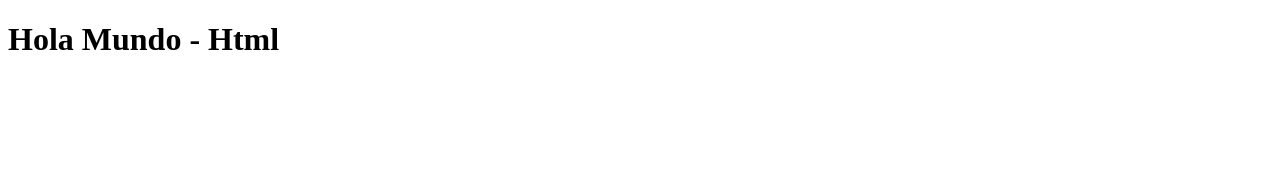
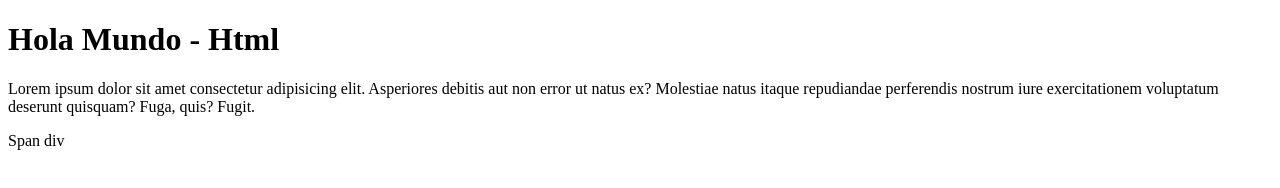
Before and after one commit to JulverJahir/git-course-test, a plain HTML site: page index.html in a window 1280 px wide. Drawn offline with Linux system fonts and the light colour scheme.

Commit message:
ahora el index.html tiene codigo html

```diff
--- a/index.html
+++ b/index.html
@@ -8,5 +8,7 @@
 </head>
 <body>
     <h1>Hola Mundo - Html</h1>
+    <p>Lorem ipsum dolor sit amet consectetur adipisicing elit. Asperiores debitis aut non error ut natus ex? Molestiae natus itaque repudiandae perferendis nostrum iure exercitationem voluptatum deserunt quisquam? Fuga, quis? Fugit.</p>
+    <span>Span div</span>
 </body>
 </html>
```
